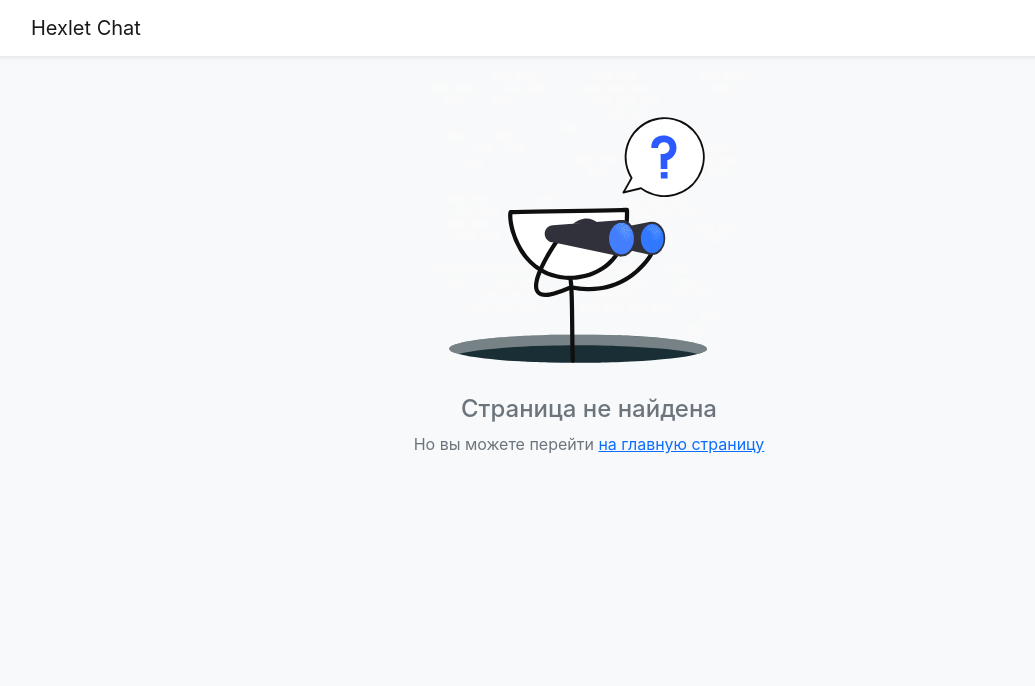
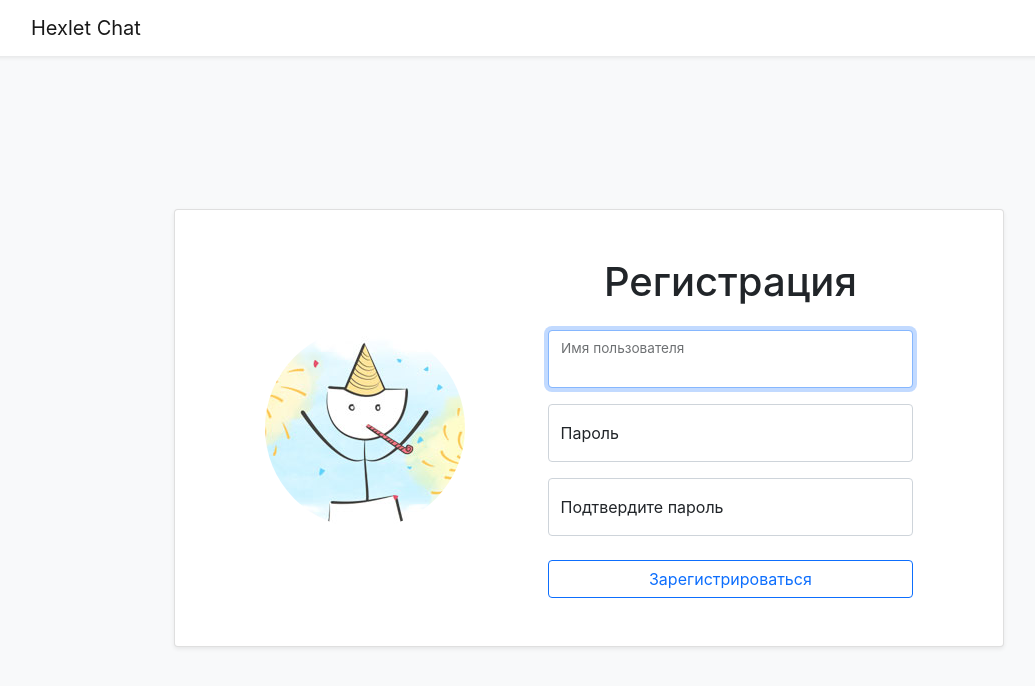
Before and after one commit to leksandrFo/Hexlet-Chat, a React (Create React App) app in the folder frontend/: page /signup in a window 1280 px wide. Shown: the top 686 px of the page, without its empty margins (51-1086 px from the left). Built offline with nearby package versions, Linux system fonts and the light colour scheme; no server answers.

Commit message:
Added socket.io, displaying of messages in the chat window

```diff
--- a/frontend/src/App.js
+++ b/frontend/src/App.js
@@ -9,6 +9,7 @@ import AuthProvider from './providers/AuthProvider.jsx';
 import SocketProvider from './providers/SocketProvider.jsx';
 import NotFoundPage from './components/pages/NotFoundPage.jsx';
 import LoginPage from './components/pages/LoginPage.jsx';
+import RegistrationPage from './components/pages/RegistrationPage.jsx';
 import ChatPage from './components/pages/ChatPage.jsx';
 import Nav from './components/Nav.jsx';
 import { useAuth } from './hooks/index.jsx';
@@ -38,6 +39,7 @@ const App = () => (
               )}
             />
             <Route path="/login" element={<LoginPage />} />
+            <Route path="/signup" element={<RegistrationPage />} />
             <Route path="*" element={<NotFoundPage />} />
           </Routes>
         </BrowserRouter>
--- a/frontend/src/components/pages/Messages.jsx
+++ b/frontend/src/components/pages/Messages.jsx
@@ -29,7 +29,7 @@ const Messages = () => {
         <div id="messages-box" className="chat-messages overflow-auto px-5 ">
           {
             activeMessages.map((message) => {
-              const { id, username, text } = message;
+              const { id, username, body } = message;
               // const messageClass = cn('d-flex flex-wrap text-break mb-2', {
               //   'd-flex flex-wrap text-break mb-2': username === name,
               // });
@@ -48,14 +48,14 @@ const Messages = () => {
                   <div className="w-100">
                     <b>{`${username}:`}</b>
                   </div>
-                  {text}
+                  {body}
                 </div>
               );
             })
           }
         </div>
         <div className="mt-auto px-5 py-3">
-          <MessagesForm />
+          <MessagesForm activeChannelId={activeChannelId} />
         </div>
       </div>
     </div>
--- a/frontend/src/components/pages/MessagesForm.jsx
+++ b/frontend/src/components/pages/MessagesForm.jsx
@@ -27,7 +27,7 @@ const MessagesForm = ({ activeChannelId }) => {
       const message = {
         channelId: activeChannelId,
         username: auth.userName,
-        body: values,
+        body: values.body,
       };
       try {
         await socket.sendMessage(message);
--- a/frontend/src/components/pages/RegistrationPage.jsx
+++ b/frontend/src/components/pages/RegistrationPage.jsx
@@ -4,32 +4,29 @@ import { useNavigate, useLocation } from 'react-router-dom';
 import { useFormik } from 'formik';
 import * as yup from 'yup';
 import { Form, FormControl, FormLabel } from 'react-bootstrap';
-import useAuth from '../../hooks/index.jsx';
+import { useAuth } from '../../hooks/index.jsx';
 import routes from '../../routes/routes.js';
 import registrationImage from '../../assets/registrationImage.jpg';
 
 const validate = yup.object().shape({
   username: yup
     .string()
-    .trim()
-    .required()
     .min(3)
-    .max(20),
+    .max(20)
+    .required(),
   password: yup
     .string()
-    .trim()
-    .required()
-    .min(6),
+    .min(6)
+    .required(),
   confirmPassword: yup
     .string()
-    .trim()
-    .required()
-    .oneOf([yup.ref('password')]),
+    .oneOf([yup.ref('password')], 'Пароли должны совпадать')
+    .required(),
 });
 
 const RegistrationPage = () => {
-  const [registration, setRegistration] = useState(false);
   const auth = useAuth();
+  const [authFailed, setAuthFailed] = useState(false);
   const inputRef = useRef();
   const location = useLocation();
   const navigate = useNavigate();
@@ -45,19 +42,15 @@ const RegistrationPage = () => {
     },
     validationSchema: validate,
     onSubmit: async (values) => {
-      setRegistration(false);
       try {
-        const { data } = await axios.post(routes.registrationPath(), {
-          username: values.username,
-          password: values.password,
-        });
+        const { data } = await axios.post(routes.registrationPath(), values);
         auth.logIn(data);
         const { from } = location.state || { from: { pathname: '/' } };
         navigate(from);
       } catch (error) {
         formik.setSubmitting(false);
-        if (error.isAxiosError && error.response.status === 401) {
-          setRegistration(true);
+        if (error.isAxiosError && error.response.status === 409) {
+          setAuthFailed(true);
           inputRef.current.select();
           return;
         }
@@ -67,50 +60,78 @@ const RegistrationPage = () => {
   });
 
   return (
-    <div className="d-flex flex-column h-100">
-      <nav className="shadow-sm navbar navbar-expand-lg navbar-light bg-white">
-        <div className="container">
-          <a className="navbar-brand" href="/">
-            Hexlet Chat
-          </a>
-        </div>
-      </nav>
     <div className="container-fluid h-100">
       <div className="row justify-content-center align-content-center h-100">
         <div className="col-12 col-md-8 col-xxl-6">
           <div className="card shadow-sm">
             <div className="card-body d-flex flex-column flex-md-row justify-content-around align-items-center p-5">
               <div>
-                  <img src="/static/media/avatar_1.6084447160acc893a24d.jpg" className="rounded-circle" alt="Регистрация" />
+                <img src={registrationImage} className="rounded-circle" alt="Регистрация" />
               </div>
-                <Form className="w-50">
+              <Form className="w-50" onSubmit={formik.handleSubmit}>
                 <h1 className="text-center mb-4">
                   Регистрация
                 </h1>
                 <div className="form-floating mb-3">
-                    <FormControl placeholder="От 3 до 20 символов" name="username" autocomplete="username" required="" id="username" className="form-control is-invalid" value="" />
-                    <FormLabel className="form-label" for="username">
+                  <FormControl
+                    onChange={formik.handleChange}
+                    placeholder="От 3 до 20 символов"
+                    name="username"
+                    autocomplete="username"
+                    required=""
+                    id="username"
+                    className="form-floating mb-3"
+                    value={formik.values.username}
+                    isInvalid={(formik.touched.username && formik.errors.username) || authFailed}
+                    ref={inputRef}
+                  />
+                  <FormLabel className="form-label" htmlFor="username">
                     Имя пользователя
                   </FormLabel>
-                    <div placement="right" className="invalid-tooltip">
-                      Обязательное поле
-                    </div>
+                  <Form.Control.Feedback type="invalid" tooltip>
+                    {formik.touched.username && formik.errors.username}
+                  </Form.Control.Feedback>
                 </div>
                 <div className="form-floating mb-3">
-                    <FormControl placeholder="Не менее 6 символов" name="password" aria-describedby="passwordHelpBlock" required="" autocomplete="new-password" type="password" id="password" className="form-control" value="" />
-                    <div className="invalid-tooltip">
-                      Обязательное поле
-                    </div>
-                    <FormLabel className="form-label" for="password">
+                  <FormControl
+                    onChange={formik.handleChange}
+                    placeholder="Не менее 6 символов"
+                    name="password"
+                    aria-describedby="passwordHelpBlock"
+                    required=""
+                    autocomplete="new-password"
+                    type="password"
+                    id="password"
+                    className="form-control"
+                    value={formik.values.password}
+                    isInvalid={(formik.errors.password && formik.touched.password) || authFailed}
+                  />
+                  <FormLabel className="form-label" htmlFor="password">
                     Пароль
                   </FormLabel>
+                  <Form.Control.Feedback type="invalid" tooltip>
+                    {formik.errors.password && formik.errors.password}
+                  </Form.Control.Feedback>
                 </div>
                 <div className="form-floating mb-4">
-                    <FormControl placeholder="Пароли должны совпадать" name="confirmPassword" required="" autocomplete="new-password" type="password" id="confirmPassword" className="form-control" value="" />
-                    <div className="invalid-tooltip" />
-                    <FormLabel className="form-label" for="confirmPassword">
+                  <FormControl
+                    onChange={formik.handleChange}
+                    placeholder="Пароли должны совпадать"
+                    name="confirmPassword"
+                    required=""
+                    autocomplete="new-password"
+                    type="password"
+                    id="confirmPassword"
+                    className="form-control"
+                    value={formik.values.confirmPassword}
+                    isInvalid={formik.errors.password && formik.touched.password}
+                  />
+                  <FormLabel className="form-label" htmlFor="confirmPassword">
                     Подтвердите пароль
                   </FormLabel>
+                  <Form.Control.Feedback type="invalid" tooltip>
+                    {formik.errors.confirmPassword && formik.errors.confirmPassword}
+                  </Form.Control.Feedback>
                 </div>
                 <button type="submit" className="w-100 btn btn-outline-primary">
                   Зарегистрироваться
@@ -121,7 +142,6 @@ const RegistrationPage = () => {
         </div>
       </div>
     </div>
-    </div>
   );
 };
 
--- a/frontend/src/providers/AuthProvider.jsx
+++ b/frontend/src/providers/AuthProvider.jsx
@@ -12,13 +12,13 @@ const AuthProvider = ({ children }) => {
   };
 
   const logOut = () => {
-    localStorage.removeItem('userId');
+    localStorage.removeItem('user');
     setLoggedIn(false);
     setUserName(null);
   };
 
   const getAuthToken = () => {
-    const userId = JSON.parse(localStorage.getItem('userId'));
+    const userId = JSON.parse(localStorage.getItem('user'));
 
     if (userId && userId.token) {
       return { Authorization: `Bearer ${userId.token}` };
--- a/frontend/src/providers/SocketProvider.jsx
+++ b/frontend/src/providers/SocketProvider.jsx
@@ -1,21 +1,27 @@
-import { useCallback } from 'react';
+import { useMemo } from 'react';
 import { useDispatch } from 'react-redux';
 import { io } from 'socket.io-client';
 import SocketContext from '../contexts/SocketContext.jsx';
-import { actions } from '../slices/messagesSlice.js';
+import { actions as messagesActions } from '../slices/messagesSlice.js';
 
 const SocketProvider = ({ children }) => {
-  const socket = io();
   const dispatch = useDispatch();
 
+  const socket = io();
   socket.on('newMessage', (message) => {
-    dispatch(actions.sendMessage(message));
+    dispatch(messagesActions.addMessage(message));
   });
 
-  const sendMessage = useCallback(() => socket.emit('newMessage'));
+  const sendMessage = (message) => {
+    socket.emit('newMessage', message);
+  };
+
+  const socketMemo = useMemo(() => ({
+    sendMessage,
+  }), [socket]);
 
   return (
-    <SocketContext.Provider value={sendMessage}>
+    <SocketContext.Provider value={socketMemo}>
       {children}
     </SocketContext.Provider>
   );
```
Also changed, not shown: frontend/src/components/pages/ChatPage.jsx (+0 -66 lines). Lines whose indentation alone changed are shown as unchanged.
